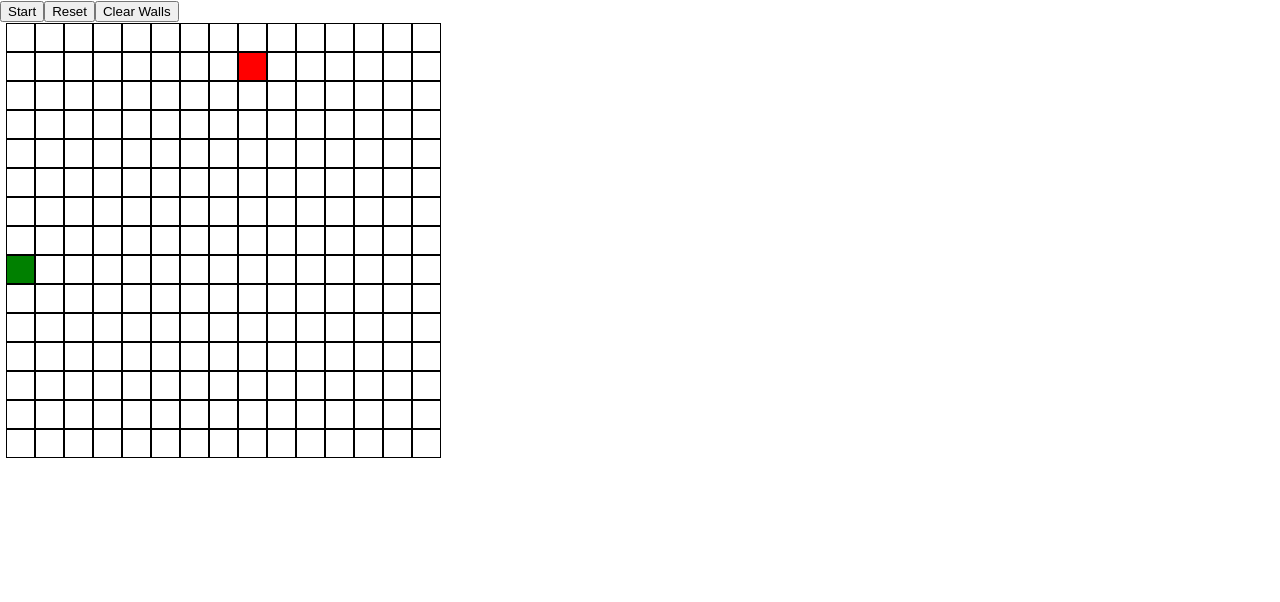
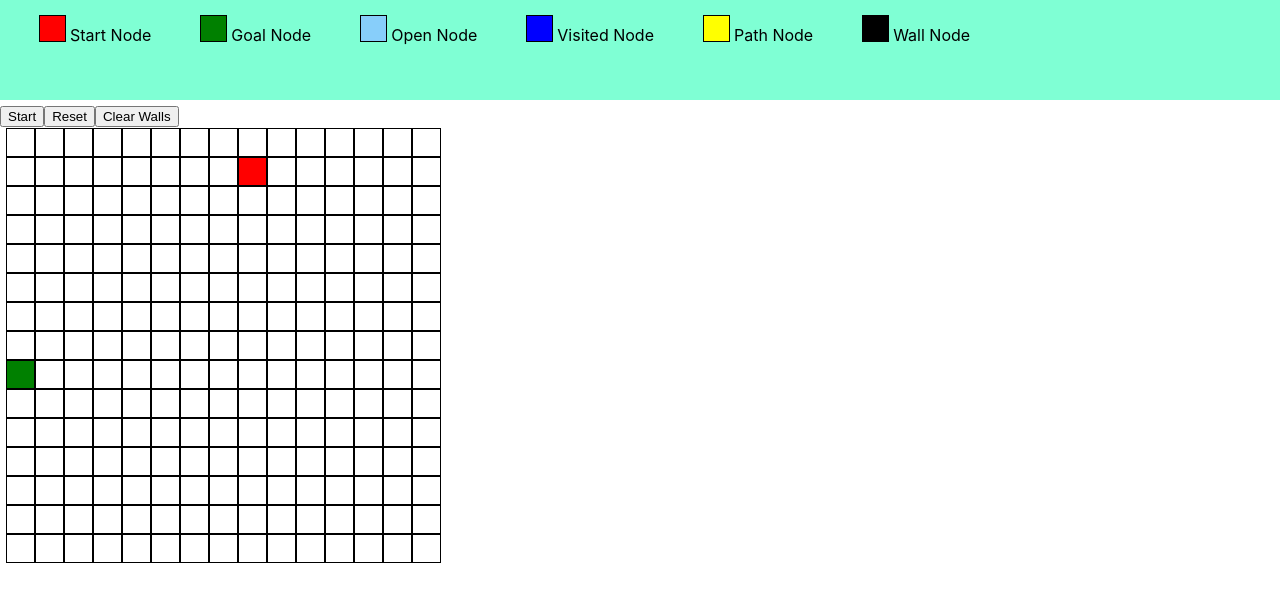
Before and after one commit to samlaurenson/visualising-pathfinding, a React (Create React App) app: page / in a window 1280 px wide. Shown: the top 602 px of the page. Built offline with nearby package versions, Linux system fonts and the light colour scheme.

Commit message:
Adding legend to the page to let user know what each colour of node represents

```diff
--- /dev/null
+++ b/src/Legends.jsx
@@ -0,0 +1,39 @@
+import React from 'react';
+import './stylesheet.css';
+
+class Legends extends React.Component {
+    render() {
+        return(
+        <div class='leg-bar'>
+            <ul>
+                <li id='legend'>
+                    <div id='icon' class='startLegend'></div>
+                    Start Node
+                </li>
+                <li id='legend'>
+                    <div id='icon' class='goalLegend'></div>
+                    Goal Node
+                </li>
+                <li id='legend'>
+                    <div id='icon' class='openLegend'></div>
+                    Open Node
+                </li>
+                <li id='legend'>
+                    <div id='icon' class='visitedLegend'></div>
+                    Visited Node
+                </li>
+                <li id='legend'>
+                    <div id='icon' class='pathLegend'></div>
+                    Path Node
+                </li>
+                <li id='legend'>
+                    <div id='icon' class='wallLegend'></div>
+                    Wall Node
+                </li>
+            </ul>
+        </div>
+        );
+    }
+}
+
+export default Legends;
--- a/src/index.js
+++ b/src/index.js
@@ -4,9 +4,11 @@ import './index.css';
 import App from './App';
 import reportWebVitals from './reportWebVitals';
 import PathFind from './PathFinding';
+import Legends from './Legends';
 
 ReactDOM.render(
   <React.StrictMode>
+    <Legends/>
     <PathFind/>
   </React.StrictMode>,
   document.getElementById('root')
--- a/src/stylesheet.css
+++ b/src/stylesheet.css
@@ -1,3 +1,7 @@
+
+#grid {
+    margin-top: 5px;
+}
 
 #board {
     margin-left: 5px;
@@ -41,7 +45,56 @@
     background-color: blue;
 }
 
-#mainGrid{
+.leg-bar {
+    position: relative;
+    width: 100%;
+    height: 100px;
+    background-color: aquamarine;
+}
+
+ul {
     position: absolute;
-    z-index: 1;
 }
+
+#legend {
+    display: inline;
+    margin-right: 50px;
+}
+
+#icon {
+    position: relative;
+    display: inline-block;
+    width: 25px;
+    height: 25px;
+    margin-right: 5px;
+    outline: 1px solid black;
+}
+
+.startLegend {
+    background-color: red;
+}
+
+.goalLegend {
+
+    background-color: green;
+}
+
+.openLegend {
+
+    background-color: lightskyblue;
+}
+
+.visitedLegend {
+
+    background-color: blue;
+}
+
+.pathLegend {
+
+    background-color: yellow;
+}
+
+.wallLegend {
+
+    background-color: black;
+}
```
